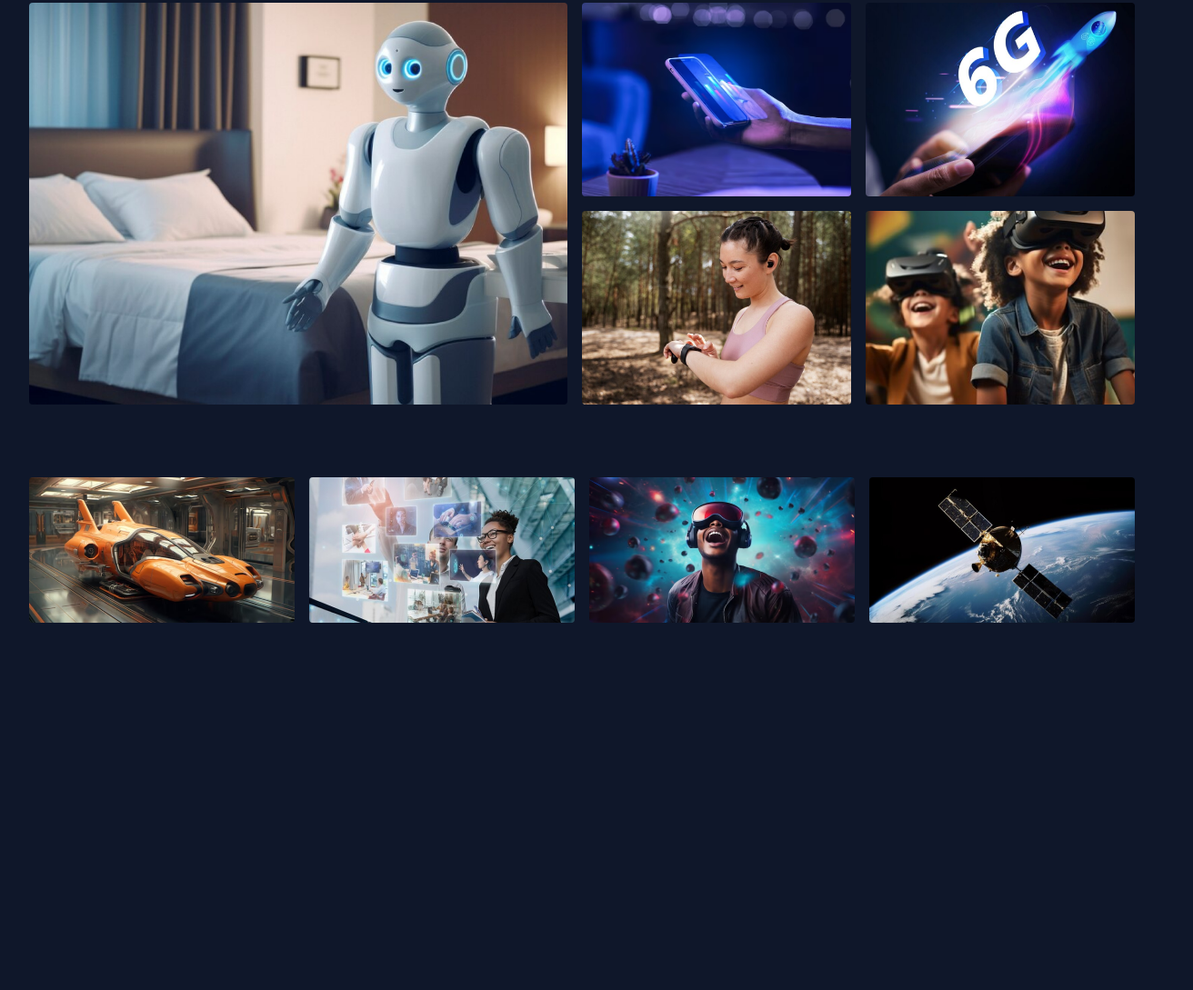
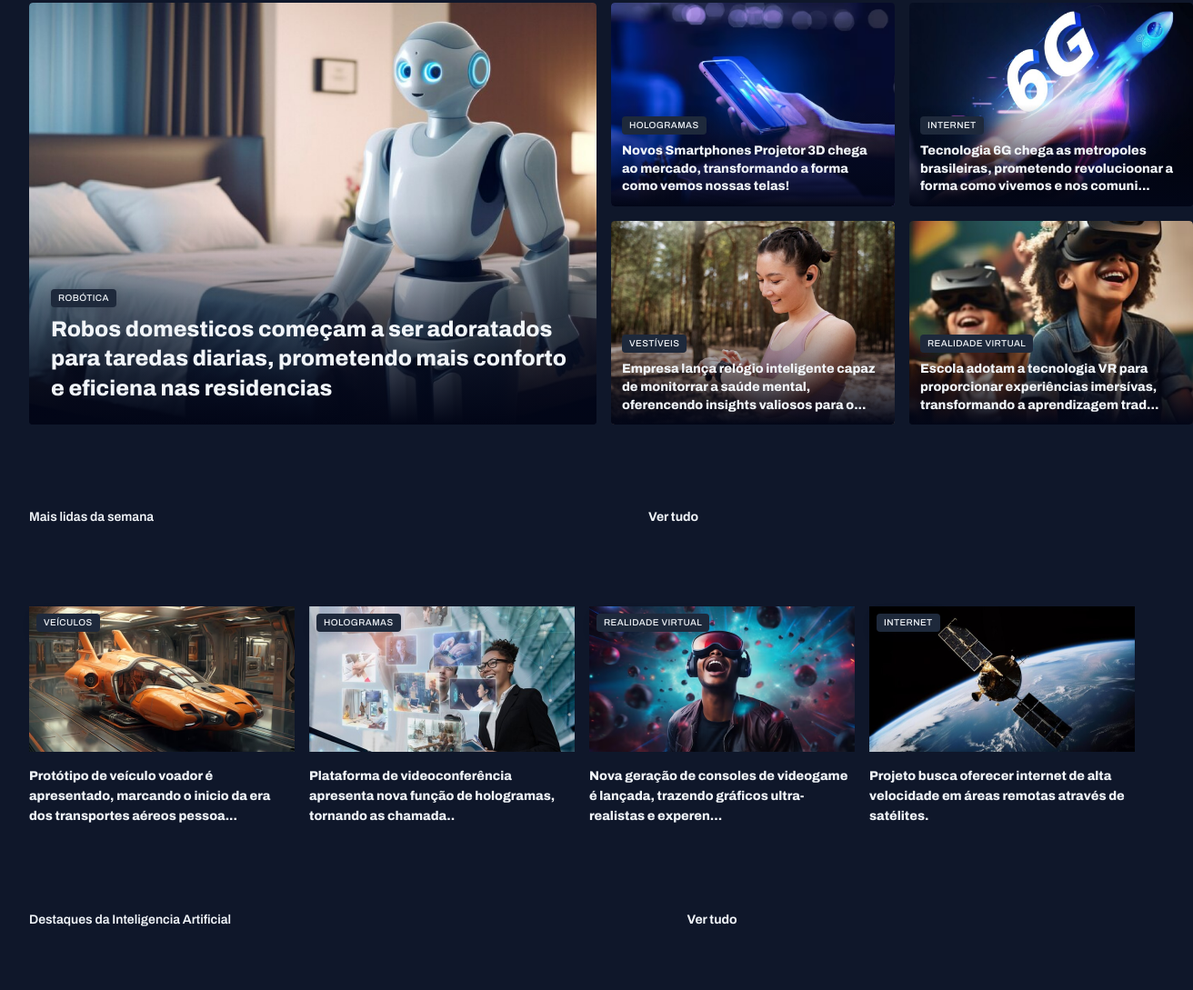
Before and after one commit to matheus-czeck/Projeto-portal-noticias, a plain HTML site: page index.html in a window 1280 px wide. Shown: the part 157-1246 px from the top of the page at 91% size, 1312 px wide, since content can reach past the window. Before the commit the page ends 967 px from the top, so only its background shows below. Drawn offline with Linux system fonts and the light colour scheme; a web font is replaced by a local one.

Commit message:
in build

```diff
--- a/css/global.css
+++ b/css/global.css
@@ -50,4 +50,17 @@ img {
 }
 main {
     margin-top: 40px;
+    gap: 80px;
 }
+
+.content-tag{
+  display: inline-block;
+  background-color: var(--brand-color-dark);
+  padding: 4px 8px;
+  border-radius: 4px;
+  font: 500 10px/1.2 var(--font-family);
+  text-transform: uppercase;
+  letter-spacing: .04em;
+  color: var(--text-color-primary);
+  box-shadow: 0px 4px 16px rgba(2, 6, 23, 0.215);
+}
--- a/css/sections.css
+++ b/css/sections.css
@@ -1,11 +1,110 @@
-#features{
+section header{
+    border-top: 1px solid var(--stroke-color);
+    padding-block:  12px 24px;
+    font: var(--text-span);
+
+    header a{
+        justify-self: end;
+        align-items: center;
+        gap: 8px;
+
+        span {
+            background-image: url(../assets/svg/ArrowRight.svg);
+            width: 16px;
+            height: 16px;
+        }
+
+
+    }
+
+}
+
+#featured {
     img {
         height: 100%;
         object-fit: cover;
         border-radius: 4px;
+
+    }
+
+    .card {
+        position: relative;
+        border-radius: 4px;
+        overflow: hidden;
+
+        &::before {
+            content: "";
+            position: absolute;
+            inset: 0;
+            top: 50%;
+            background: linear-gradient(
+                180deg,
+                transparent 0%,
+                #020617 100%
+            );
+
+
+
+        }
+
+        figcaption {
+            position: absolute;
+            bottom: 0;
+
+            padding: 24px;
+
+            &:has(.text-lg){
+                padding: 12px;
+            }
+
+            h2{
+                margin-top: 8px;
+            }
+
+        }
+    }
+
+    figcaption {
+
+        bottom: 0;
+        padding: 24px;
+
+        h2 {
+            margin-top: 8px;
+
+        }
+
     }
 }
-#relevant-news{
-    margin: 80px 0px;
+
+#weekly {
+
+
+    &>div{
+        grid-template-columns: repeat(4, 292px);
+    }
+
+   img{
+    height: 160px;
+
+   }
+
+   figure {
+    position: relative;
+
+
+    .content-tag {
+        position: absolute;
+        top: 8px;
+        left: 8px;
+    }
+
+    p {
+        margin-top: 8px;
+        font-weight: 800;
+    }
+   }
+
+
 
 }
--- a/css/utilyti.css
+++ b/css/utilyti.css
@@ -12,3 +12,19 @@
 .gap-16 {
 gap: 16px;
 }
+.gap-32{
+
+    gap: 32px;
+}
+.text-2xl{
+    font: var(--h1);
+}
+.text-xl{
+    font: var(--h2);
+}
+.text-lg{
+    font: var(--h3);
+}
+.text-sm{
+    font: var(--text-sm);
+}
--- a/index.html
+++ b/index.html
@@ -1,5 +1,6 @@
 <!DOCTYPE html>
 <html lang="pt-br">
+
 <head>
     <meta charset="UTF-8" />
     <meta name="viewport" content="width=device-width, initial-scale=1.0" />
@@ -8,10 +9,10 @@
     <link rel="preconnect" href="https://fonts.gstatic.com" crossorigin />
     <link
         href="https://fonts.googleapis.com/css2?family=Alice&family=Archivo:ital,wght@0,100..900;1,100..900&family=Barlow:ital,wght@0,100;0,200;0,300;0,400;0,500;0,600;0,700;0,800;0,900;1,100;1,200;1,300;1,400;1,500;1,600;1,700;1,800;1,900&family=Poppins:ital,wght@0,100;0,200;0,300;0,400;0,500;0,600;0,700;0,800;0,900;1,100;1,200;1,300;1,400;1,500;1,600;1,700;1,800;1,900&display=swap"
-      rel="stylesheet"
-    />
+        rel="stylesheet" />
     <title>Portal de Noticias</title>
 </head>
+
 <body>
     <header>
         <nav>
@@ -34,55 +35,134 @@
             </div>
         </nav>
     </header>
-    <main class="grid container" id="features">
-        <div class="grid grid-flow-col gap-16" >
+
+    <main class="grid container">
+        <section id='featured' class="grid grid-flow-col gap-16">
+            <figure class="card">
+                <img src="assets/image/Image 01.png" alt="">
+                <figcaption>
+                    <span class="content-tag">Robótica</span>
+                    <h2 class="text-2xl">Robos domesticos começam a ser adoratados para taredas diarias, prometendo mais
+                        conforto e
+                        eficiena nas residencias</h2>
+                </figcaption>
+            </figure>
+
+            <div class="grid grid-cols-2 gap-16">
+                <figure class="card">
+                    <img src="assets/image/Image 02.png" alt="Hologramas">
+                    <figcaption>
+                        <span class="content-tag">Hologramas</span>
+                        <h2 class="text-lg">
+                            Novos Smartphones Projetor 3D chega ao mercado, transformando a forma como vemos nossas
+                            telas!
+                        </h2>
+                    </figcaption>
+                </figure>
+                <figure class="card">
+                    <img src="assets/image/Image 03.png" alt="Internet">
+                    <figcaption>
+                        <span class="content-tag">Internet</span>
+                        <h2 class="text-lg">Tecnologia 6G chega as metropoles brasileiras, prometendo revolucioonar a
+                            forma como vivemos e nos comuni...</h2>
+                    </figcaption>
+                </figure>
+                <figure class="card">
+                    <img src="assets/image/Image 04.png" alt="Vestíveis">
+                    <figcaption>
+                        <span class="content-tag">Vestíveis</span>
+                        <h2 class="text-lg">Empresa lança relógio inteligente capaz de monitorrar a saúde mental,
+                            oferencendo insights valiosos para o...</h2>
+                    </figcaption>
+                </figure>
+                <figure class="card">
+                    <img src="assets/image/Image 05.png" alt="Realidade Virtual">
+                    <figcaption>
+                        <span class="content-tag">Realidade Virtual</span>
+                        <h2 class="text-lg">Escola adotam a tecnologia VR para proporcionar experiências imersívas,
+                            transformando a aprendizagem trad...</h2>
+                    </figcaption>
+                </figure>
+            </div>
+        </section>
+
+        <section id="weekly">
+            <header class="grid grid-flow-col">
+                <h3>
+                    Mais lidas da semana
+                </h3>
+                <a href="#" class="grid-flow-col">
+                    <strong>Ver tudo</strong>
+                    <span>
+
+                    </span>
+                </a>
+            </header>
+            <div class="grid gap-16">
+                <figure>
+                    <span class="content-tag">veículos</span>
+                    <img src="assets/image/Image 06.png" alt="">
+                    <p>Protótipo de veículo voador é apresentado, marcando o inicio da era dos transportes aéreos
+                        pessoa...</p>
+                </figure>
+                <figure>
+                    <span class="content-tag">Hologramas</span>
+                    <img src="assets/image/Image 07.png" alt="Hologramas">
+                    <p>Plataforma de videoconferência apresenta nova função de hologramas, tornando as chamada..</p>
+                </figure>
+                <figure>
+                    <span class="content-tag">Realidade virtual</span>
+                    <img src="assets/image/Image 08.png" alt="Realidade virtual">
+                    <p>Nova geração de consoles de videogame é lançada, trazendo gráficos ultra-realistas e experen...
+                    </p>
+                </figure>
+                <figure>
+                    <span class="content-tag">Internet</span>
+                    <img src="assets/image/Image 09.png" alt="Internet">
+                    <p>
+                        Projeto busca oferecer internet de alta velocidade em áreas remotas através de satélites.
+                    </p>
+                </figure>
+            </div>
+        </section>
+
+        <section class="ai">
+            <header class="grid grid-flow-col">
+                <h3>Destaques da Inteligencia Artificial</h3>
+                <a href="#" class="grid grid-flow-col">
+                    <strong>Ver tudo</strong>
+                    <span></span>
+                </a>
+            </header>
+            <div class="grind gap-32">
+                <article class="grid  grid-flow-col gap-16" >
                     <div>
-                    <img src="assets/image/Image 01.png" alt="">
+                        <span class="content-tag">
+
+                        </span>
+                    </div>
+                    <div> <img src="assets/image/Image 10.png" alt=""></div>
+
+                </article>
             </div>
 
-            <div class="grid grid-cols-2 gap-16">
+        </section>
         <div>
-                <img src="assets/image/Image 02.png" alt="">
+            <div class="ads">
+                <img src="#" alt="">
             </div>
-            <div>
-                <img src="assets/image/Image 03.png" alt="">
+            <section id="more">
+                <header class="grid grid-flow-col">
+                    <h3>Viu isso aqui?</h3>
+                    <a href="#" class="grid grid-flow-col">
+                        <strong>Ver tudo</strong>
+                        <span></span>
+                    </a>
+                </header>
+
+            </section>
         </div>
-            <div>
-                <img src="assets/image/Image 04.png" alt="">
-            </div>
-            <div>
-                <img src="assets/image/Image 05.png" alt="">
-            </div>
-            </div>
-        </div>
-        <div class="grid-flow-col  grid gap-16" id="relevant-news">
-            <img src="assets/image/Image 06.png" alt="">
-            <img src="assets/image/Image 07.png" alt="">
-            <img src="assets/image/Image 08.png" alt="">
-            <img src="assets/image/Image 09.png" alt="">
-        </div>
-        <aside>
-            <div class="publicity">
-
-            </div>
-        </aside>
-        <div class="others-news">
-            <div class="others">
-                <img src="" alt="">
-                <img src="" alt="">
-                <img src="" alt="">
-                <img src="" alt="">
-            </div>
-                <div class="link-news">
-                    <img src="" alt="">
-                    <img src="" alt="">
-                    <img src="" alt="">
-                    <img src="" alt="">
-                    <img src="" alt="">
-                </div>
-            </div>
-        </div>
-
     </main>
 </body>
+
 </html>
```
Lines whose indentation alone changed are shown as unchanged.
